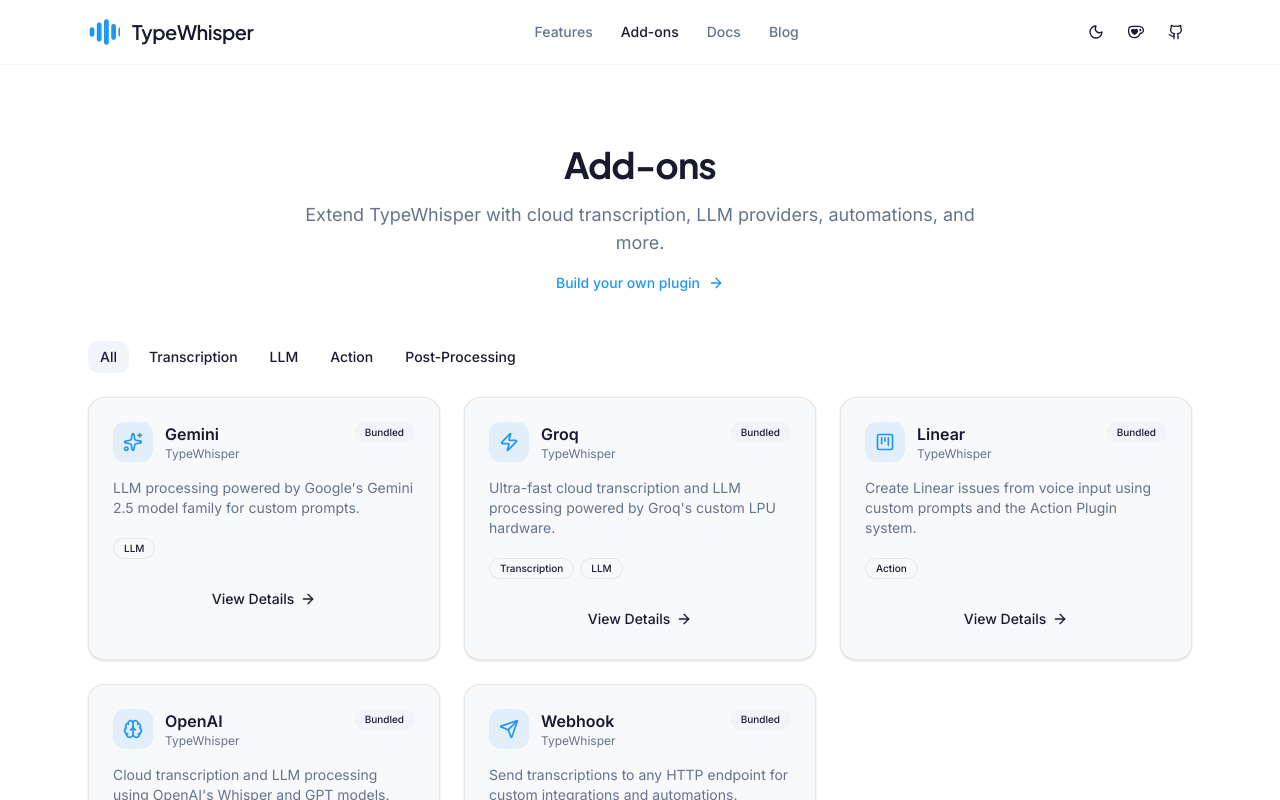
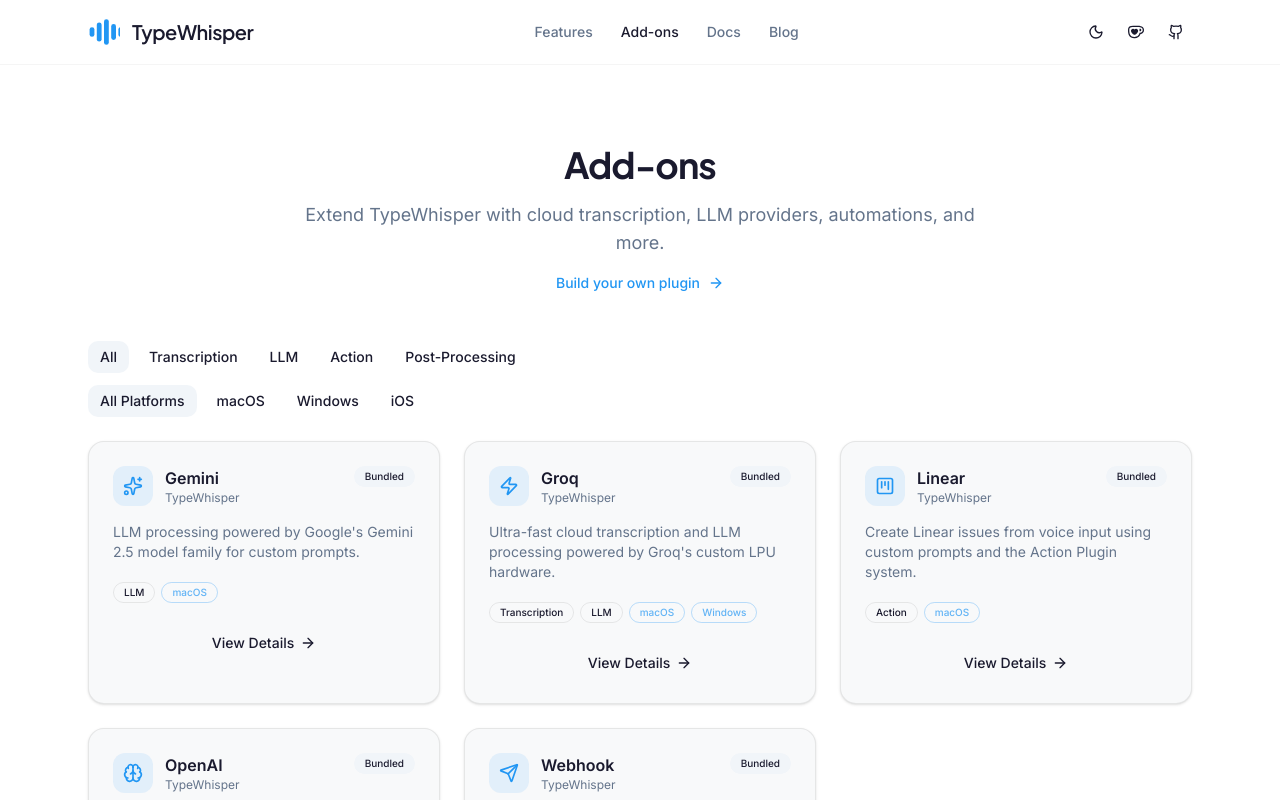
Before and after one commit to TypeWhisper/typewhisper.com, a React (Vite) app: page /addons in a window 1280 px wide. Shown: the top 800 px of the page. Built offline with nearby package versions, Linux system fonts and the light colour scheme.

Commit message:
Add platform availability filter and badges to add-ons page
Show which platforms (macOS, Windows, iOS) each plugin supports.
Adds platform filter bar alongside category filter and platform
badges on both card and detail views.

```diff
--- a/src/components/addons/addon-card.tsx
+++ b/src/components/addons/addon-card.tsx
@@ -10,7 +10,7 @@
 import { Card, CardHeader, CardTitle, CardDescription, CardContent } from "@/components/ui/card";
 import { Badge } from "@/components/ui/badge";
 import { Button } from "@/components/ui/button";
-import { type Plugin, type PluginCategory, categoryLabels } from "@/data/addons";
+import { type Plugin, type PluginCategory, type PluginPlatform, categoryLabels, platformLabels } from "@/data/addons";
 
 const iconMap: Record<string, React.ComponentType<{ className?: string }>> = {
   Zap,
@@ -51,6 +51,11 @@
               {categoryLabels[cat]}
             </Badge>
           ))}
+          {plugin.platforms.map((p: PluginPlatform) => (
+            <Badge key={p} variant="outline" className="text-[10px] border-primary/30 text-primary/70">
+              {platformLabels[p]}
+            </Badge>
+          ))}
         </div>
       </CardHeader>
       <CardContent className="pt-0">
--- /dev/null
+++ b/src/components/addons/platform-filter.tsx
@@ -0,0 +1,31 @@
+import { Button } from "@/components/ui/button";
+import { type PluginPlatform, platformLabels } from "@/data/addons";
+
+const platforms: (PluginPlatform | "all")[] = [
+  "all",
+  "mac",
+  "windows",
+  "ios",
+];
+
+interface PlatformFilterProps {
+  selected: PluginPlatform | "all";
+  onChange: (platform: PluginPlatform | "all") => void;
+}
+
+export function PlatformFilter({ selected, onChange }: PlatformFilterProps) {
+  return (
+    <div className="flex flex-wrap gap-2">
+      {platforms.map((p) => (
+        <Button
+          key={p}
+          variant={selected === p ? "secondary" : "ghost"}
+          size="sm"
+          onClick={() => onChange(p)}
+        >
+          {p === "all" ? "All Platforms" : platformLabels[p]}
+        </Button>
+      ))}
+    </div>
+  );
+}
--- a/src/content/addons/gemini.mdx
+++ b/src/content/addons/gemini.mdx
@@ -7,6 +7,8 @@
 description: LLM processing powered by Google's Gemini 2.5 model family for custom prompts.
 categories:
   - llm
+platforms:
+  - mac
 source: bundled
 apiDocsUrl: https://ai.google.dev/docs
 sourceUrl: https://github.com/TypeWhisper/typewhisper-mac/tree/main/Plugins/GeminiPlugin
--- a/src/content/addons/groq.mdx
+++ b/src/content/addons/groq.mdx
@@ -8,6 +8,9 @@
 categories:
   - transcription
   - llm
+platforms:
+  - mac
+  - windows
 source: bundled
 apiDocsUrl: https://console.groq.com/docs
 sourceUrl: https://github.com/TypeWhisper/typewhisper-mac/tree/main/Plugins/GroqPlugin
--- a/src/content/addons/linear.mdx
+++ b/src/content/addons/linear.mdx
@@ -7,6 +7,8 @@
 description: Create Linear issues from voice input using custom prompts and the Action Plugin system.
 categories:
   - action
+platforms:
+  - mac
 source: bundled
 apiDocsUrl: https://developers.linear.app/docs
 sourceUrl: https://github.com/TypeWhisper/typewhisper-mac/tree/main/Plugins/LinearPlugin
--- a/src/content/addons/openai.mdx
+++ b/src/content/addons/openai.mdx
@@ -8,6 +8,9 @@
 categories:
   - transcription
   - llm
+platforms:
+  - mac
+  - windows
 source: bundled
 apiDocsUrl: https://platform.openai.com/docs
 sourceUrl: https://github.com/TypeWhisper/typewhisper-mac/tree/main/Plugins/OpenAIPlugin
--- a/src/content/addons/webhook.mdx
+++ b/src/content/addons/webhook.mdx
@@ -7,6 +7,9 @@
 description: Send transcriptions to any HTTP endpoint for custom integrations and automations.
 categories:
   - post-processing
+platforms:
+  - mac
+  - windows
 source: bundled
 sourceUrl: https://github.com/TypeWhisper/typewhisper-mac/tree/main/Plugins/WebhookPlugin
 ---
--- a/src/data/addons.ts
+++ b/src/data/addons.ts
@@ -5,6 +5,8 @@
   | "llm"
   | "action"
   | "post-processing";
+
+export type PluginPlatform = "mac" | "windows" | "ios";
 
 export type PluginSource = "bundled" | "community";
 
@@ -16,6 +18,7 @@
   icon: string;
   description: string;
   categories: PluginCategory[];
+  platforms: PluginPlatform[];
   source: PluginSource;
   apiDocsUrl?: string;
   sourceUrl?: string;
@@ -33,6 +36,12 @@
   "post-processing": "Post-Processing",
 };
 
+export const platformLabels: Record<PluginPlatform, string> = {
+  mac: "macOS",
+  windows: "Windows",
+  ios: "iOS",
+};
+
 const mdxModules = import.meta.glob<PluginModule>(
   "../content/addons/*.mdx",
   { eager: true },
--- a/src/pages/addons/detail.tsx
+++ b/src/pages/addons/detail.tsx
@@ -13,7 +13,9 @@
 import {
   getPluginModule,
   categoryLabels,
+  platformLabels,
   type PluginCategory,
+  type PluginPlatform,
 } from "@/data/addons";
 
 const iconMap: Record<string, React.ComponentType<{ className?: string }>> = {
@@ -84,6 +86,11 @@
                   {categoryLabels[cat]}
                 </Badge>
               ))}
+              {plugin.platforms.map((p: PluginPlatform) => (
+                <Badge key={p} variant="outline" className="text-[10px] border-primary/30 text-primary/70">
+                  {platformLabels[p]}
+                </Badge>
+              ))}
             </div>
           </div>
         </div>
--- a/src/pages/addons/index.tsx
+++ b/src/pages/addons/index.tsx
@@ -1,18 +1,23 @@
 import { useState } from "react";
 import { Link } from "react-router";
 import { ArrowRight } from "lucide-react";
-import { plugins, type PluginCategory } from "@/data/addons";
+import { plugins, type PluginCategory, type PluginPlatform } from "@/data/addons";
 import { CategoryFilter } from "@/components/addons/category-filter";
+import { PlatformFilter } from "@/components/addons/platform-filter";
 import { AddonCard } from "@/components/addons/addon-card";
 import { Button } from "@/components/ui/button";
 
 export default function AddonsIndex() {
   const [category, setCategory] = useState<PluginCategory | "all">("all");
+  const [platform, setPlatform] = useState<PluginPlatform | "all">("all");
 
-  const filtered =
-    category === "all"
-      ? plugins
-      : plugins.filter((p) => p.categories.includes(category));
+  const filtered = plugins.filter((p) => {
+    const matchesCategory =
+      category === "all" || p.categories.includes(category);
+    const matchesPlatform =
+      platform === "all" || p.platforms.includes(platform);
+    return matchesCategory && matchesPlatform;
+  });
 
   return (
     <div className="py-16 sm:py-20">
@@ -32,8 +37,9 @@
           </Button>
         </div>
 
-        <div className="mt-10">
+        <div className="mt-10 flex flex-col gap-3">
           <CategoryFilter selected={category} onChange={setCategory} />
+          <PlatformFilter selected={platform} onChange={setPlatform} />
         </div>
 
         <div className="mt-6 grid gap-6 sm:grid-cols-2 lg:grid-cols-3">
@@ -44,7 +50,7 @@
 
         {filtered.length === 0 && (
           <p className="mt-12 text-center text-muted-foreground">
-            No add-ons found for this category.
+            No add-ons found for this filter combination.
           </p>
         )}
       </div>
```
